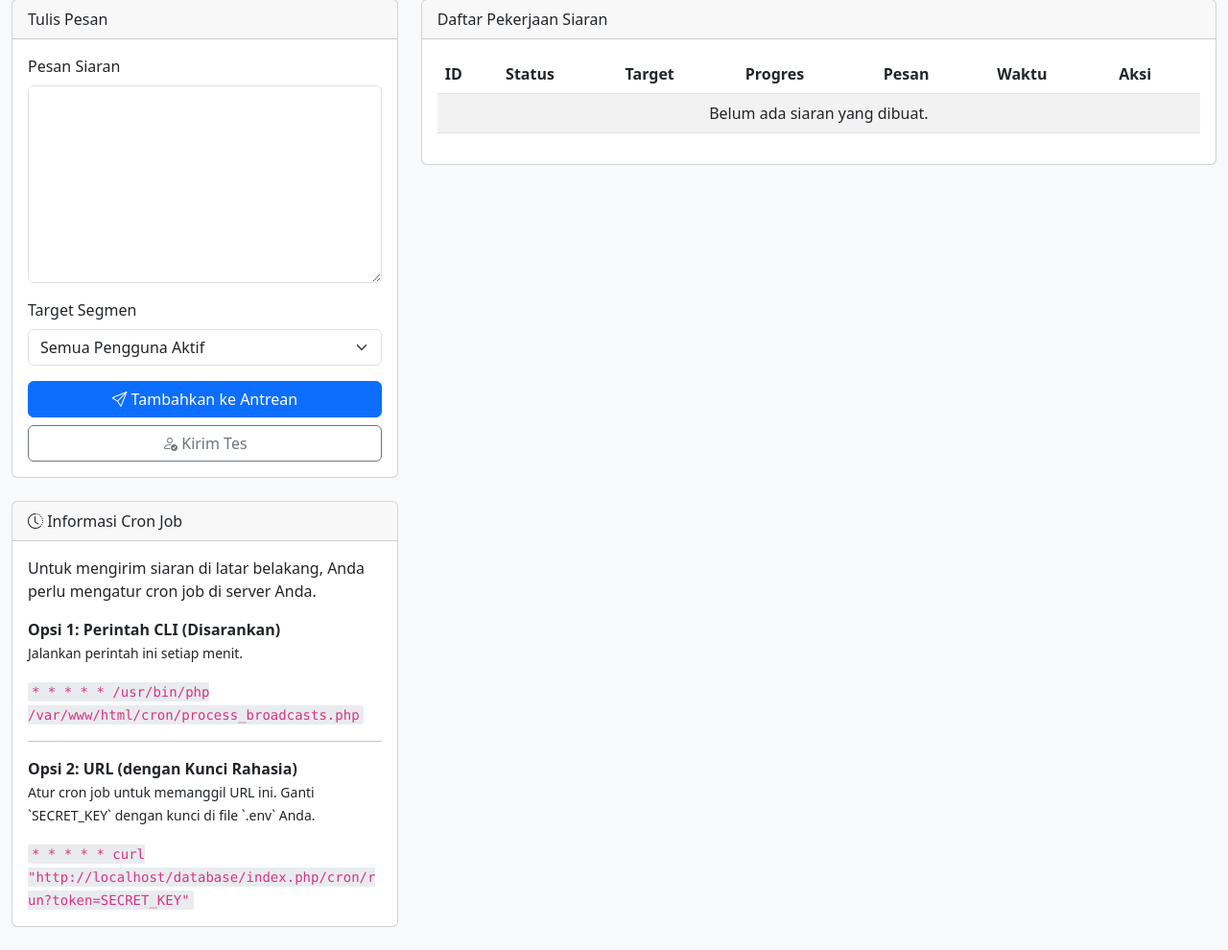
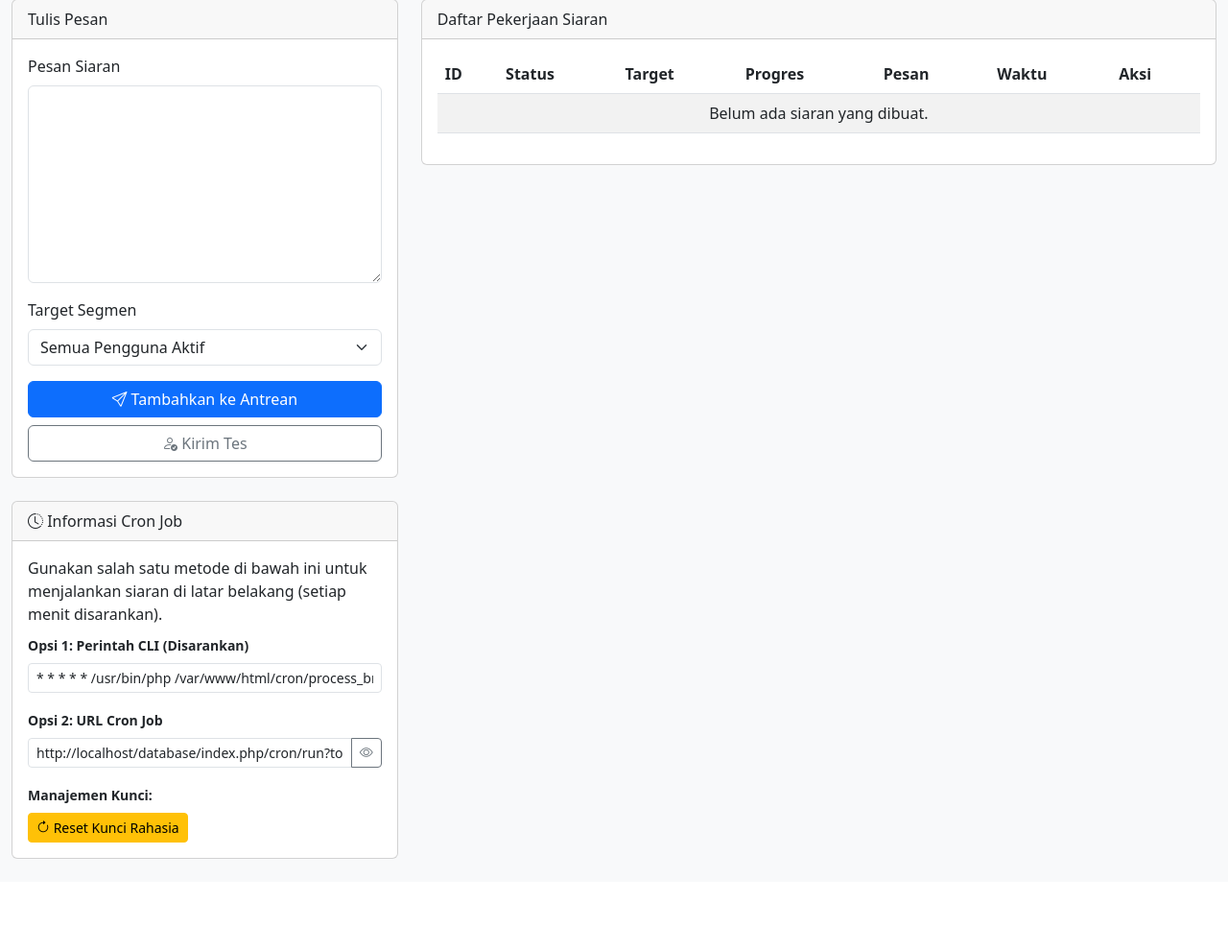
Before and after one commit to mieburungdara/tgbasebot, a CodeIgniter app: the page made by application/views/broadcast_view.php in a window 1280 px wide. Shown: the part 139-1129 px from the top of the page at 96% size. After the commit the page ends 1034 px from the top, so only its background shows below. Run offline with CodeIgniter, Linux system fonts and the light colour scheme.

Commit message:
feat: Add cron secret key management to dashboard
This commit adds features to the Broadcasts page to allow you to easily manage the CRON_SECRET_KEY.

Key Features:

1.  **Display Key:** The cron job information panel now displays the `CRON_SECRET_KEY` from the `.env` file. For security, the key is masked by default.
2.  **Show/Hide Toggle:** A button with corresponding JavaScript allows you to toggle the visibility of the secret key.
3.  **Reset Key:** A "Reset Secret Key" button has been added. This triggers a backend method that securely generates a new random key and updates the `.env` file automatically. A confirmation dialog is used to prevent accidental resets.

```diff
--- a/application/config/routes.php
+++ b/application/config/routes.php
@@ -78,6 +78,7 @@ $route['user_management/update/(:num)'] = 'UserManagement/update/$1';
 // Rute untuk aksi tambahan dasbor
 $route['dashboard/delete_broadcast/(:num)'] = 'dashboard/delete_broadcast/$1';
 $route['dashboard/export_csv'] = 'dashboard/export_csv';
+$route['dashboard/reset_cron_key'] = 'dashboard/reset_cron_key';
 
 // Rute untuk cron job
 $route['cron/run'] = 'cron/run';
--- a/application/views/broadcast_view.php
+++ b/application/views/broadcast_view.php
@@ -67,14 +67,26 @@
                 <div class="card mb-4 cron-info">
                     <div class="card-header"><i class="bi bi-clock-history"></i> Informasi Cron Job</div>
                     <div class="card-body">
-                        <p>Untuk mengirim siaran di latar belakang, Anda perlu mengatur cron job di server Anda.</p>
-                        <strong>Opsi 1: Perintah CLI (Disarankan)</strong>
-                        <p><small>Jalankan perintah ini setiap menit.</small></p>
-                        <code>* * * * * /usr/bin/php <?= FCPATH ?>cron/process_broadcasts.php</code>
-                        <hr>
-                        <strong>Opsi 2: URL (dengan Kunci Rahasia)</strong>
-                        <p><small>Atur cron job untuk memanggil URL ini. Ganti `SECRET_KEY` dengan kunci di file `.env` Anda.</small></p>
-                        <code>* * * * * curl "<?= site_url('cron/run?token=SECRET_KEY') ?>"</code>
+                        <p class="mb-2">Gunakan salah satu metode di bawah ini untuk menjalankan siaran di latar belakang (setiap menit disarankan).</p>
+
+                        <label class="form-label small"><strong>Opsi 1: Perintah CLI (Disarankan)</strong></label>
+                        <input type="text" class="form-control form-control-sm mb-3" value="* * * * * /usr/bin/php <?= FCPATH ?>cron/process_broadcasts.php" readonly>
+
+                        <label class="form-label small"><strong>Opsi 2: URL Cron Job</strong></label>
+                        <?php $cron_key = $_ENV['CRON_SECRET_KEY'] ?? 'SECRET_KEY_NOT_SET'; ?>
+                        <div class="input-group input-group-sm mb-3">
+                            <input type="text" id="cron-url" class="form-control" value="<?= site_url('cron/run?token=') . $cron_key ?>" readonly>
+                            <button id="toggle-key-btn" class="btn btn-outline-secondary" type="button"><i class="bi bi-eye"></i></button>
+                        </div>
+
+                        <label class="form-label small"><strong>Manajemen Kunci:</strong></label>
+                        <div>
+                        <?= form_open('dashboard/reset_cron_key', ['class' => 'd-inline']) ?>
+                            <button type="submit" class="btn btn-sm btn-warning" onclick="return confirm('Apakah Anda yakin ingin me-reset kunci rahasia? URL cron lama akan berhenti bekerja.')">
+                                <i class="bi bi-arrow-clockwise"></i> Reset Kunci Rahasia
+                            </button>
+                        <?= form_close() ?>
+                        </div>
                     </div>
                 </div>
             </div>
@@ -170,6 +182,31 @@
             const modalBodyP = messageModal.querySelector('.modal-body p');
             modalBodyP.textContent = message;
         });
+
+        // Toggle Cron Key Visibility
+        const toggleBtn = document.getElementById('toggle-key-btn');
+        const cronUrlInput = document.getElementById('cron-url');
+        if (toggleBtn && cronUrlInput) {
+            const originalUrl = cronUrlInput.value;
+            const secretKey = "<?= $_ENV['CRON_SECRET_KEY'] ?? '' ?>";
+            let keyVisible = false;
+
+            // Initially hide the key
+            if (secretKey) {
+                cronUrlInput.value = originalUrl.replace(secretKey, '************');
+            }
+
+            toggleBtn.addEventListener('click', () => {
+                keyVisible = !keyVisible;
+                if (keyVisible) {
+                    cronUrlInput.value = originalUrl;
+                    toggleBtn.innerHTML = '<i class="bi bi-eye-slash-fill"></i>';
+                } else {
+                    cronUrlInput.value = originalUrl.replace(secretKey, '************');
+                    toggleBtn.innerHTML = '<i class="bi bi-eye-fill"></i>';
+                }
+            });
+        }
     </script>
 </body>
 </html>
```
Also changed, not shown: application/controllers/Dashboard.php (+34 -0 lines).
